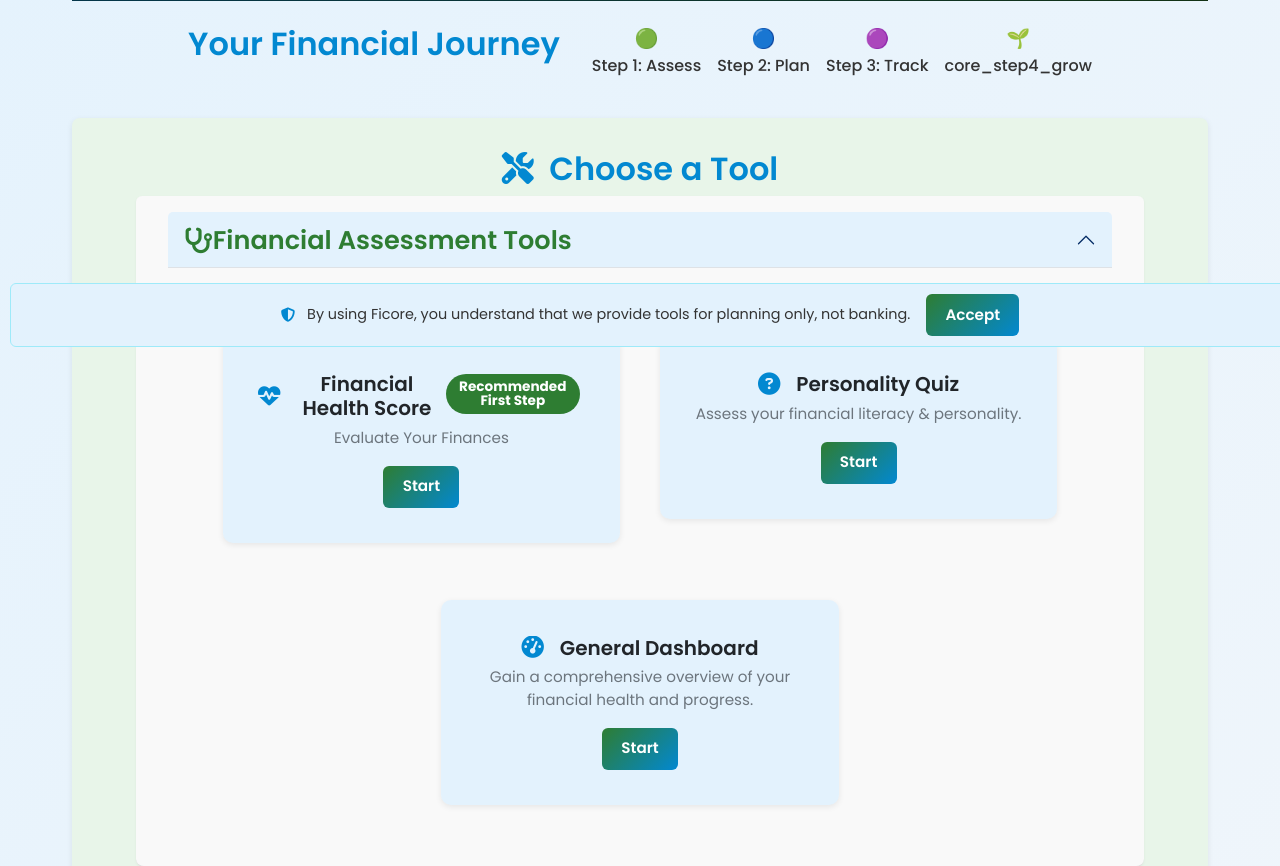
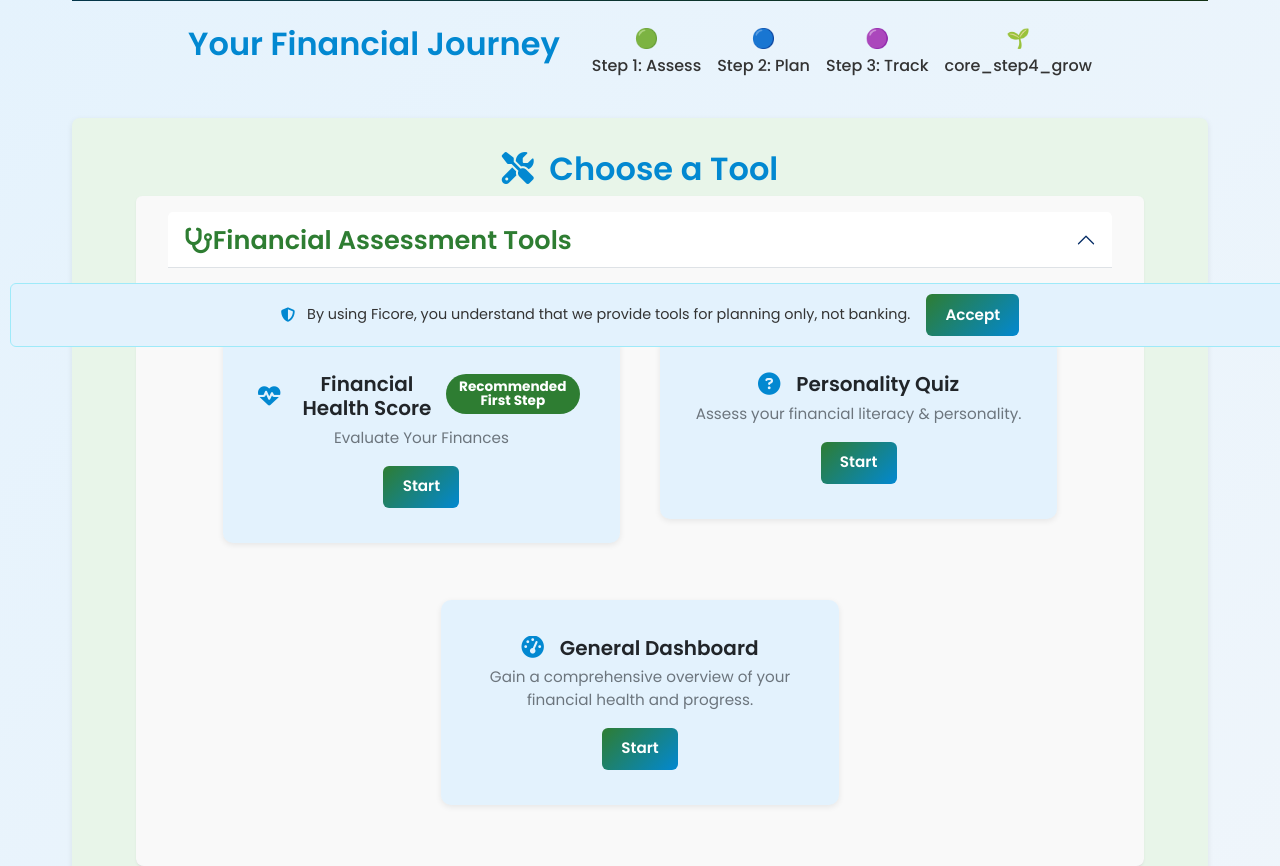
Before and after one commit to ficore-africa/FICORE-TOOLS-SUITE, a Flask app: page / in a window 1280 px wide. Shown: the part 437-1303 px from the top of the page. Run offline with Flask 3, Linux system fonts and the light colour scheme; some libraries are stand-ins or nearby versions.

Commit message:
Update styles.css

```diff
--- a/static/css/styles.css
+++ b/static/css/styles.css
@@ -309,7 +309,7 @@
     font-size: 1.6rem;
     font-weight: 600;
     color: #0288D1;
-    background-color: #f9f9f9;
+    background-color: #ffffff !important;
     border: none;
     padding: 0.8rem 1rem;
     transition: background-color 0.3s ease, color 0.3s ease;
```
